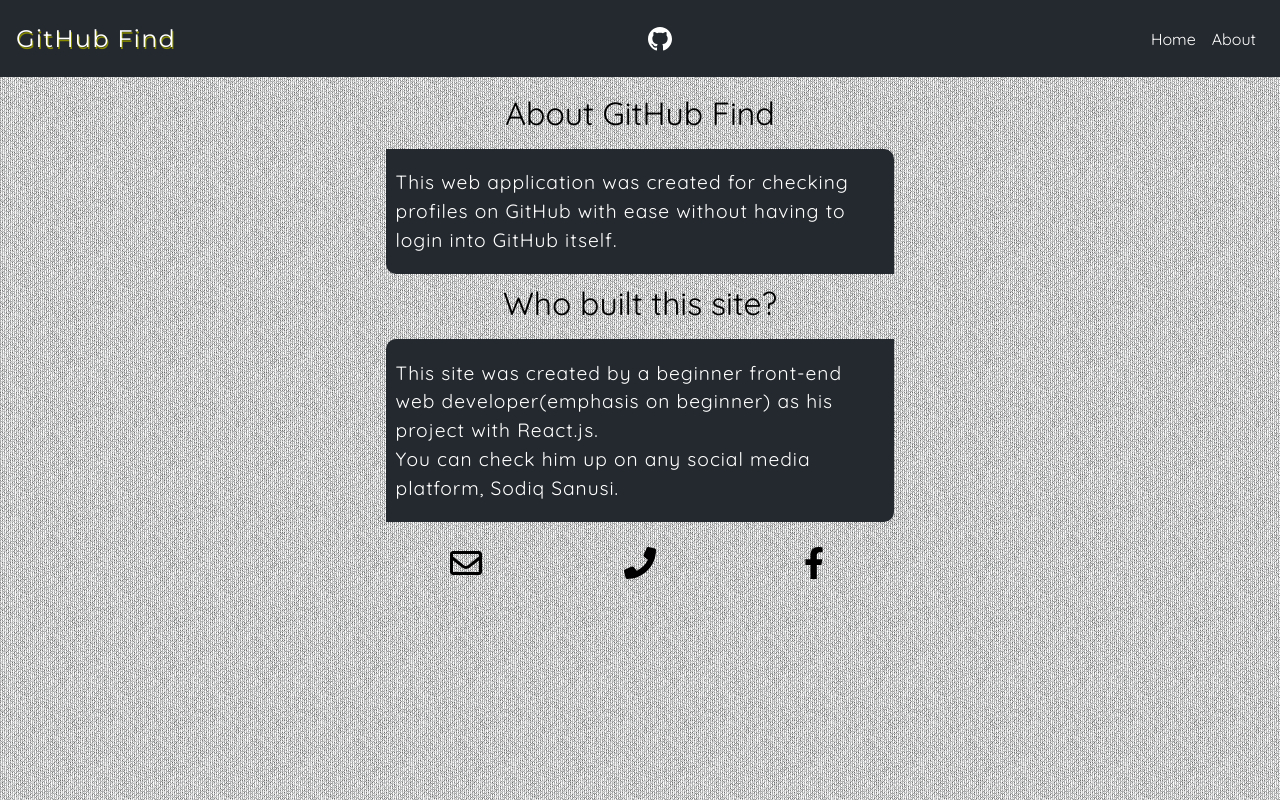
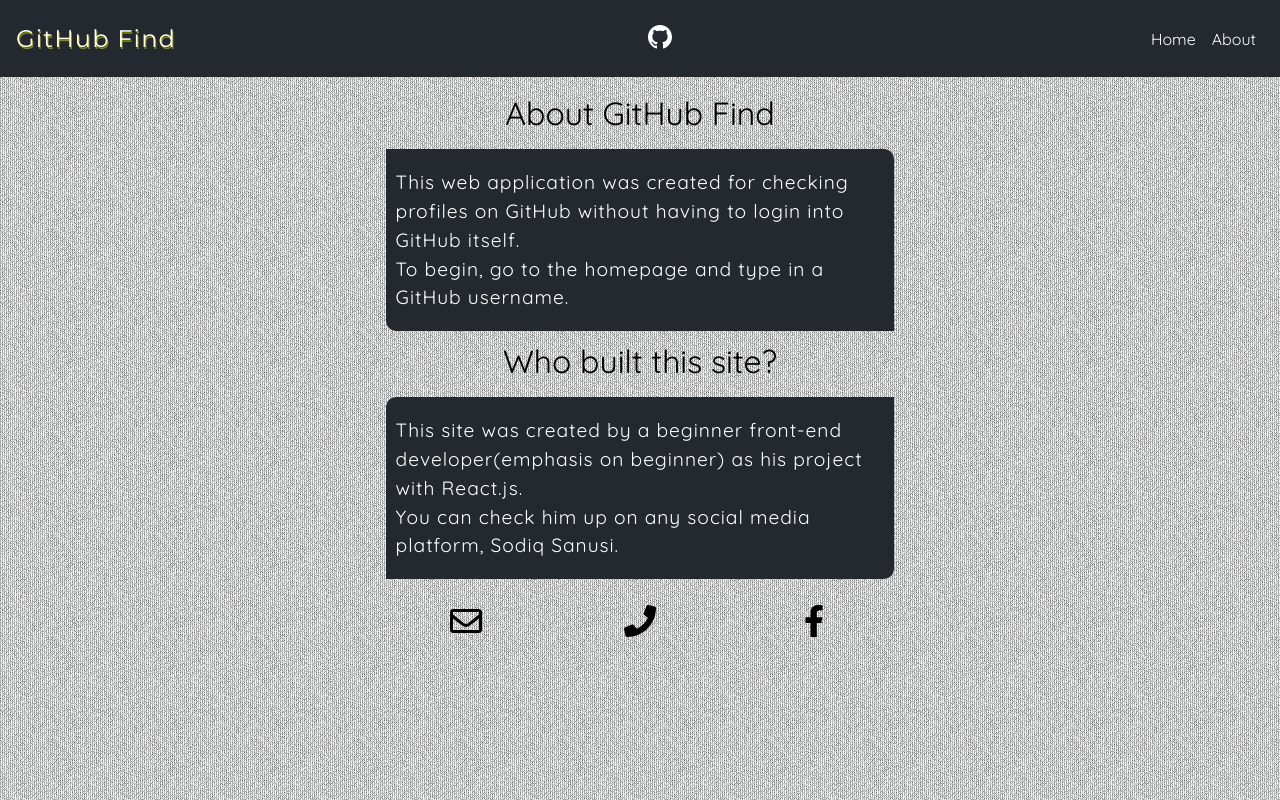
Before and after one commit to sodiqsanusi/github-finder, a React (Create React App) app: page /about in a window 1280 px wide. Built offline with nearby package versions, Linux system fonts and the light colour scheme.

Commit message:
Coded up the user page load phase

```diff
--- a/src/App.css
+++ b/src/App.css
@@ -40,6 +40,10 @@
   letter-spacing: .05em;
   font-size: 1.5rem;
   text-shadow: 1px 2px #878a00;
+  color: #fff;
+}
+a:-webkit-any-link {
+  text-decoration: none;
 }
 
 
@@ -178,3 +182,39 @@
    color: #878a00;
    filter: drop-shadow(1px 2px #000);
  }
+
+ /*------------------
+  SINGLE USER PAGE
+  -------------------- */
+
+   /* LOADING STATE */
+     .loading{
+       position: relative;
+       margin: 25% auto;
+       display: flex;
+       justify-content: space-between;
+       align-items: center;
+       width: 30%;
+     }
+
+     .load-dot{
+       width: 1.5em;
+       height: 1.5em;
+       border-radius: 50%;
+       background-color: #24292F;
+       animation: load .5s alternate infinite linear;
+     }
+     .load-dot:nth-child(2){
+       animation-delay: .2s;
+     }
+     .load-dot:nth-child(3){
+      animation-delay: .4s;
+    }
+    @keyframes load {
+      0%{
+        margin-top: 0;
+      }
+      100%{
+        margin-top: 2em;
+      }
+    }
--- a/src/App.js
+++ b/src/App.js
@@ -3,6 +3,7 @@
 import Navbar from './components/Navbar';
 import HomePage from './components/homepage/HomePage';
 import About from './components/aboutpage/About';
+import User from './components/userpage/User';
 
 function App() {
   return (
@@ -16,6 +17,9 @@
           <Route exact path="/about">
             <About />
           </Route>
+          <Route exact path="/:username">
+            <User />
+          </Route>
         </Switch>
 
       </main>
--- a/src/components/Navbar.js
+++ b/src/components/Navbar.js
@@ -3,9 +3,9 @@
 const Navbar = () => {
     return (
         <nav id="navbar">
-            <h3 className="navbar--brand"> GitHub Find</h3>
+            <Link to="/"><h3 className="navbar--brand"> GitHub Find</h3> </Link>
             {/* SVG Icon for GitHub Octocat */}
-            <svg xmlns="http://www.w3.org/2000/svg" fill="white" width="24" height="24" viewBox="0 0 24 24"><path d="M12 0c-6.626 0-12 5.373-12 12 0 5.302 3.438 9.8 8.207 11.387.599.111.793-.261.793-.577v-2.234c-3.338.726-4.033-1.416-4.033-1.416-.546-1.387-1.333-1.756-1.333-1.756-1.089-.745.083-.729.083-.729 1.205.084 1.839 1.237 1.839 1.237 1.07 1.834 2.807 1.304 3.492.997.107-.775.418-1.305.762-1.604-2.665-.305-5.467-1.334-5.467-5.931 0-1.311.469-2.381 1.236-3.221-.124-.303-.535-1.524.117-3.176 0 0 1.008-.322 3.301 1.23.957-.266 1.983-.399 3.003-.404 1.02.005 2.047.138 3.006.404 2.291-1.552 3.297-1.23 3.297-1.23.653 1.653.242 2.874.118 3.176.77.84 1.235 1.911 1.235 3.221 0 4.609-2.807 5.624-5.479 5.921.43.372.823 1.102.823 2.222v3.293c0 .319.192.694.801.576 4.765-1.589 8.199-6.086 8.199-11.386 0-6.627-5.373-12-12-12z"/></svg>
+            <Link to="/"> <svg xmlns="http://www.w3.org/2000/svg" fill="white" width="24" height="24" viewBox="0 0 24 24"><path d="M12 0c-6.626 0-12 5.373-12 12 0 5.302 3.438 9.8 8.207 11.387.599.111.793-.261.793-.577v-2.234c-3.338.726-4.033-1.416-4.033-1.416-.546-1.387-1.333-1.756-1.333-1.756-1.089-.745.083-.729.083-.729 1.205.084 1.839 1.237 1.839 1.237 1.07 1.834 2.807 1.304 3.492.997.107-.775.418-1.305.762-1.604-2.665-.305-5.467-1.334-5.467-5.931 0-1.311.469-2.381 1.236-3.221-.124-.303-.535-1.524.117-3.176 0 0 1.008-.322 3.301 1.23.957-.266 1.983-.399 3.003-.404 1.02.005 2.047.138 3.006.404 2.291-1.552 3.297-1.23 3.297-1.23.653 1.653.242 2.874.118 3.176.77.84 1.235 1.911 1.235 3.221 0 4.609-2.807 5.624-5.479 5.921.43.372.823 1.102.823 2.222v3.293c0 .319.192.694.801.576 4.765-1.589 8.199-6.086 8.199-11.386 0-6.627-5.373-12-12-12z"/></svg> </Link>
             <ul className="navbar--list">
                 <li className="navbar--listitems"><Link to="/">Home</Link></li>
                 <li className="navbar--listitems"><Link to="/about">About</Link></li>
--- a/src/components/aboutpage/About.js
+++ b/src/components/aboutpage/About.js
@@ -6,14 +6,15 @@
 
             <h2>About GitHub Find</h2>
             <article className="about--article">
-             <p>This web application was created for checking profiles on GitHub with ease
-                 without having to login into GitHub itself.
+             <p>This web application was created for checking profiles on GitHub
+                 without having to login into GitHub itself. <br/>
+                 To begin, go to the homepage and type in a GitHub username.
              </p>
             </article>
 
             <h2>Who built this site?</h2>
             <article className="about--article">
-                <p>This site was created by a beginner front-end web developer(emphasis on beginner) as his
+                <p>This site was created by a beginner front-end developer(emphasis on beginner) as his
                  project with React.js. <br/>
                    You can check him up on any social media platform, Sodiq Sanusi.
                 </p>
--- a/src/components/homepage/HomePage.js
+++ b/src/components/homepage/HomePage.js
@@ -1,16 +1,18 @@
 import octocatGif from '../../assets/octocat-gif.gif';
 import {useState} from 'react';
-
+import { useHistory} from 'react-router-dom';
 
 
 const HomePage = () => {
   const [username, setUsername] = useState("");
+  const history = useHistory();
 
 
 
 
   const handleSubmit= (e) => {
     e.preventDefault();
+    history.push(`/${username}`)
   }
 
 
--- /dev/null
+++ b/src/components/userpage/Loading.js
@@ -0,0 +1,11 @@
+const Loading = () => {
+    return (
+        <main className="loading">
+            <span className="load-dot"></span>
+            <span className="load-dot"></span>
+            <span className="load-dot"></span>
+        </main>
+     );
+}
+
+export default Loading;
--- /dev/null
+++ b/src/components/userpage/User.js
@@ -0,0 +1,17 @@
+import {useParams} from 'react-router-dom';
+import useFetch from '../../hooks/useFetch';
+import Loading from './Loading';
+
+
+const User = () => {
+   const { username } = useParams();
+   const {data, isPending} = useFetch(`https://api.github.com/users/${username}`);
+
+    return (
+        <main id="userpage">
+           {isPending && <Loading />}
+        </main>
+     );
+}
+
+export default User;
```
